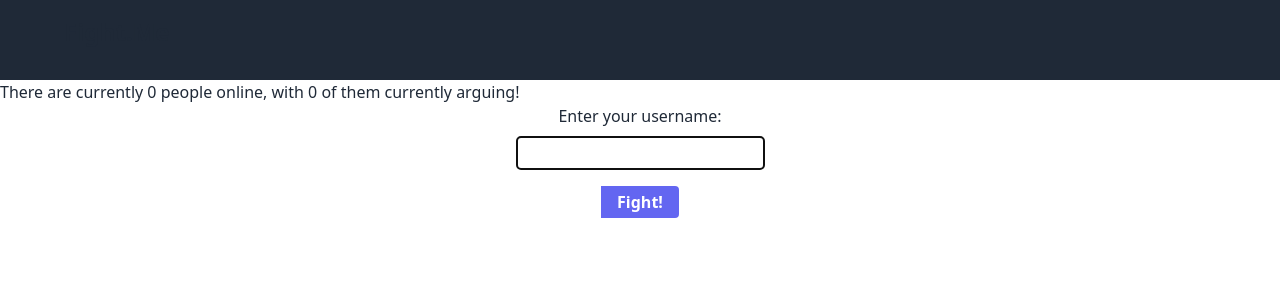
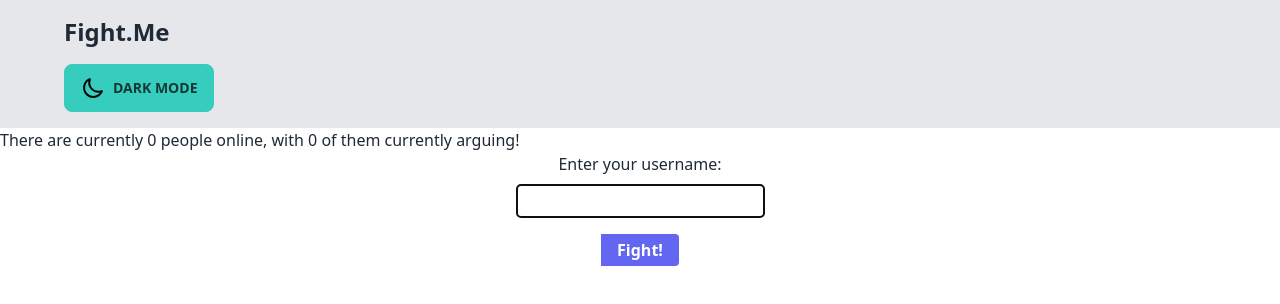
Before and after one commit to tomvaughan77/fight-me-frontend, a Next.js app: page / in a window 1280 px wide. Shown: the top 304 px of the page. Built offline with nearby package versions, Linux system fonts and the light colour scheme; no server answers.

Commit message:
Light/dark mode picker component

```diff
--- a/src/components/header/Header.tsx
+++ b/src/components/header/Header.tsx
@@ -1,10 +1,12 @@
 import React from 'react'
+import ThemePicker from './ThemePicker'
 
 const Header: React.FC = () => {
     return (
-        <header className="bg-gray-800 col-span-full">
+        <header className="bg-gray-200 col-span-full">
             <div className="px-16 py-4">
                 <h1 className="text-2xl font-bold mb-4">Fight.Me</h1>
+                <ThemePicker />
             </div>
         </header>
     )
--- /dev/null
+++ b/src/components/header/ThemePicker.tsx
@@ -0,0 +1,60 @@
+import { useEffect, useState } from 'react'
+
+const ThemePicker: React.FC = () => {
+    const [theme, setTheme] = useState('light')
+
+    useEffect(() => {
+        document.querySelector('html')?.setAttribute('data-theme', theme)
+    }, [theme])
+
+    const toggleTheme = () => setTheme(theme === 'dark' ? 'light' : 'dark')
+
+    return (
+        <label>
+            <button className="btn btn-accent gap-2" onClick={toggleTheme}>
+                {theme === 'light' ? <MoonIcon /> : <SunIcon />}
+                {theme === 'light' ? 'Dark' : 'Light'} Mode
+            </button>
+        </label>
+    )
+}
+
+const SunIcon = () => (
+    <svg width="24px" height="24px" viewBox="0 0 24 24" fill="none" xmlns="http://www.w3.org/2000/svg" stroke="#ffffff">
+        <g id="SVGRepo_bgCarrier" stroke-width="0"></g>
+        <g id="SVGRepo_tracerCarrier" stroke-linecap="round" stroke-linejoin="round"></g>
+        <g id="SVGRepo_iconCarrier">
+            {' '}
+            <g id="Environment / Sun">
+                {' '}
+                <path
+                    id="Vector"
+                    d="M12 4V2M12 20V22M6.41421 6.41421L5 5M17.728 17.728L19.1422 19.1422M4 12H2M20 12H22M17.7285 6.41421L19.1427 5M6.4147 17.728L5.00049 19.1422M12 17C9.23858 17 7 14.7614 7 12C7 9.23858 9.23858 7 12 7C14.7614 7 17 9.23858 17 12C17 14.7614 14.7614 17 12 17Z"
+                    stroke="#ffffff"
+                    stroke-width="2"
+                    stroke-linecap="round"
+                    stroke-linejoin="round"
+                ></path>{' '}
+            </g>{' '}
+        </g>
+    </svg>
+)
+
+const MoonIcon = () => (
+    <svg width="24px" height="24px" viewBox="0 0 24 24" fill="none" xmlns="http://www.w3.org/2000/svg" stroke="#000000">
+        <g id="SVGRepo_bgCarrier" stroke-width="0"></g>
+        <g id="SVGRepo_tracerCarrier" stroke-linecap="round" stroke-linejoin="round"></g>
+        <g id="SVGRepo_iconCarrier">
+            {' '}
+            <path
+                d="M20.8667 15.3164C20.9187 15.1983 20.8006 15.0785 20.6792 15.1223V15.1223C17.3165 16.3368 13.4497 15.6201 10.9124 13.0837C8.38689 10.5592 7.66861 6.7169 8.86147 3.36559V3.36559C8.91069 3.22729 8.77418 3.09296 8.64021 3.15299C8.63117 3.15704 8.62214 3.16111 8.61311 3.16518C6.75765 4.00313 5.10654 5.4166 4.13683 7.19736C3.1002 9.10101 2.75831 11.3058 3.16975 13.4339C3.58119 15.5619 4.72034 17.4806 6.39193 18.861C8.06352 20.2414 10.1634 20.9977 12.3317 21C14.1962 21.0001 16.0181 20.4424 17.5629 19.3987C18.9891 18.4352 20.1189 16.9756 20.8311 15.3962C20.8431 15.3697 20.8549 15.343 20.8667 15.3164Z"
+                stroke="#000000"
+                stroke-width="2"
+                stroke-linecap="round"
+                stroke-linejoin="round"
+            ></path>{' '}
+        </g>
+    </svg>
+)
+
+export default ThemePicker
--- a/src/pages/_app.tsx
+++ b/src/pages/_app.tsx
@@ -1,11 +1,13 @@
 import { type AppType } from 'next/dist/shared/lib/utils'
 import { SocketProvider } from '../components/socket/socket'
 
+import Header from '~/components/header/Header'
 import '~/styles/globals.css'
 
 const MyApp: AppType = ({ Component, pageProps }) => {
     return (
         <SocketProvider>
+            <Header />
             <Component {...pageProps} />
         </SocketProvider>
     )
--- a/src/pages/chat.tsx
+++ b/src/pages/chat.tsx
@@ -2,7 +2,6 @@ import { useRouter } from 'next/router'
 import React, { useEffect } from 'react'
 import { type Socket } from 'socket.io-client'
 import Chat from '~/components/chat/Chat'
-import Header from '~/components/header/Header'
 import { useSocket } from '~/components/socket/socket'
 
 const ChatPage: React.FC = () => {
@@ -63,7 +62,6 @@ const Window: React.FC<WindowProps> = ({ socket, room, username }) => {
 
     return (
         <>
-            <Header />
             <button
                 className="px-4 py-1 rounded-r bg-red-500 text-white font-bold hover:bg-red-600 transition-colors duration-300"
                 onClick={handleLeave}
--- a/src/pages/index.tsx
+++ b/src/pages/index.tsx
@@ -1,7 +1,6 @@
 import { type NextPage } from 'next'
 import { useRouter } from 'next/router'
-import React, { useEffect, useState, useRef } from 'react'
-import Header from '~/components/header/Header'
+import React, { useEffect, useRef, useState } from 'react'
 import { useSocket } from '~/components/socket/socket'
 
 const Home: NextPage = () => {
@@ -72,7 +71,6 @@ const Home: NextPage = () => {
 
     return (
         <>
-            <Header />
             <div className="container mx-auto">
                 <h2>
                     There are currently {numOnline} people online, with {numArguing} of them currently arguing!
--- a/tailwind.config.cjs
+++ b/tailwind.config.cjs
@@ -1,12 +1,13 @@
 /** @type {import('tailwindcss').Config} */
 const config = {
-  content: ["./src/**/*.{js,ts,jsx,tsx}"],
-  theme: {
-    extend: {},
-  },
-  plugins: [
-    require("daisyui")
-  ],
-};
+    content: ['./src/**/*.{js,ts,jsx,tsx}'],
+    theme: {
+        extend: {},
+    },
+    plugins: [require('daisyui')],
+    daisyui: {
+        themes: ['light', 'dark'],
+    },
+}
 
-module.exports = config;
+module.exports = config
```
